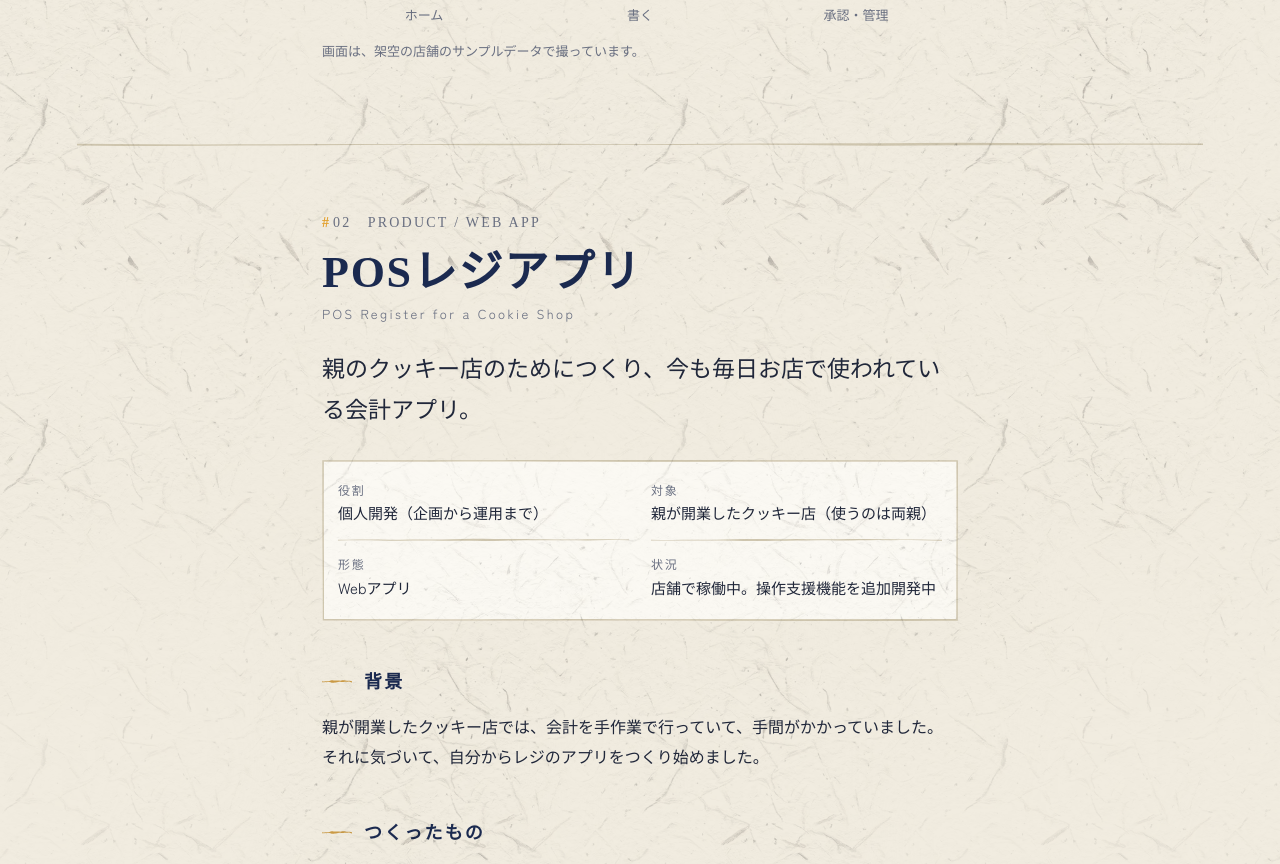
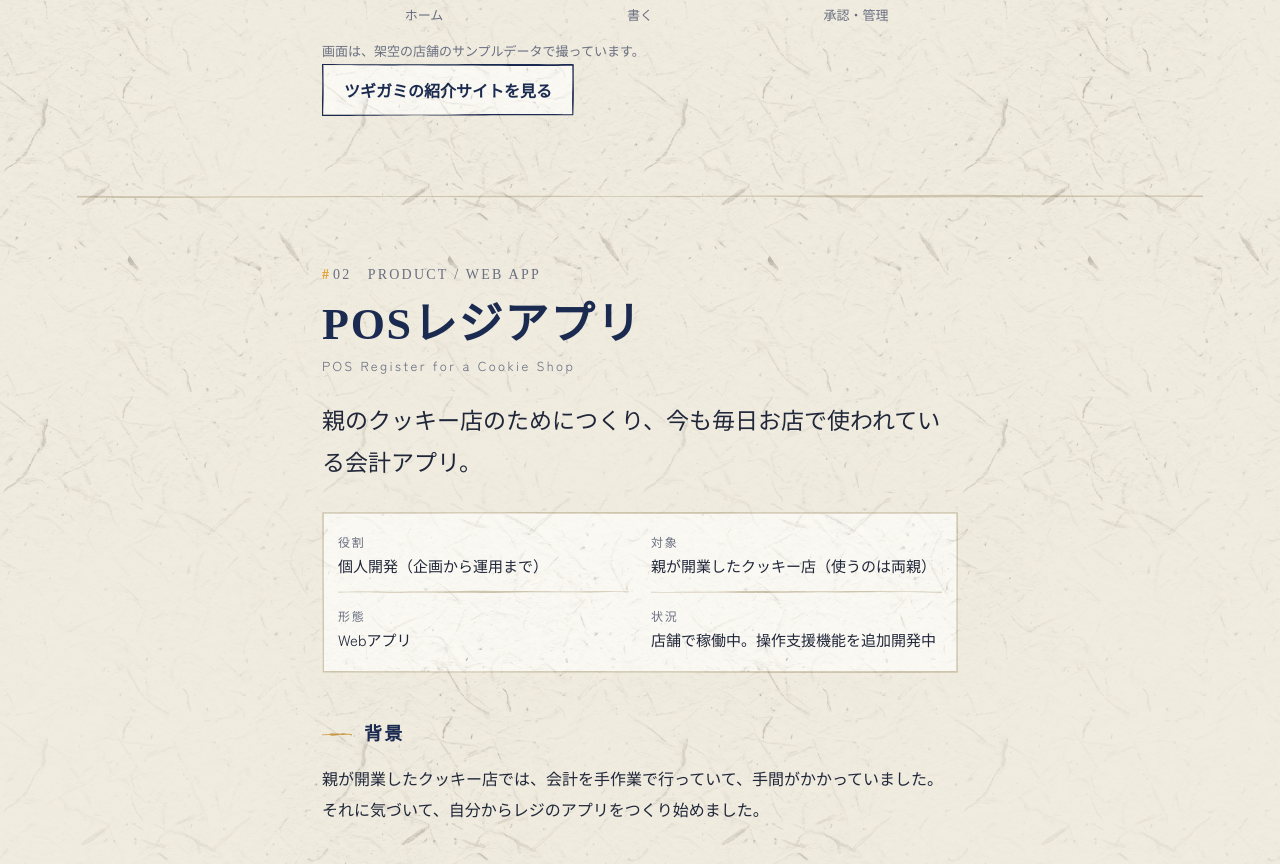
Before and after one commit to Yukisiooisiiyo/-, a plain HTML site: page index.html in a window 1280 px wide. Shown: the part 2271-3135 px from the top of the page. Drawn offline with Linux system fonts and the light colour scheme; a web font is replaced by a local one.

Commit message:
ツギガミの紹介サイトへのリンクを追加
Co-Authored-By: Claude Fable 5.2 <noreply@anthropic.com>
Claude-Session: https://claude.ai/code/session_01XYnQZHHtHDSbn8yCb17pRr

```diff
--- a/index.html
+++ b/index.html
@@ -275,6 +275,7 @@
         <figure class="shot"><div class="frame img"><img src="images/tsugigami-manage.webp" alt="ツギガミの「承認・管理」の画面" width="780" height="1399" loading="lazy"></div><figcaption>承認・管理</figcaption></figure>
       </div>
       <p class="shot-note">画面は、架空の店舗のサンプルデータで撮っています。</p>
+      <p class="more"><a href="https://tsugigami.app/" target="_blank" rel="noopener">ツギガミの紹介サイトを見る</a></p>
     </div>
   </div>
 </section>
```
